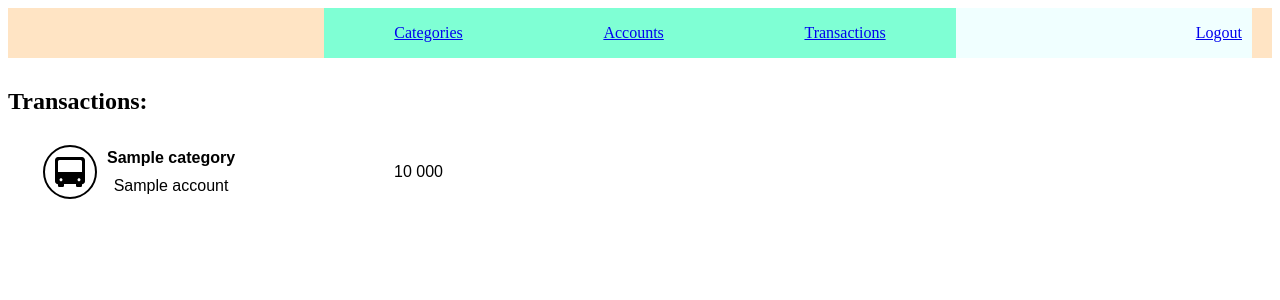
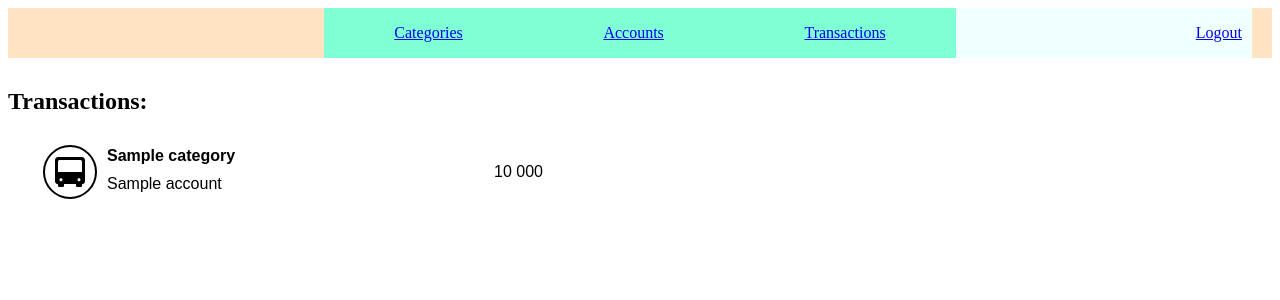
Before and after one commit to kotovskyy/expenseTrackerTest, a Django app: template expensetracker/templates/expensetracker/transactions.html in a window 1280 px wide. Shown: the top 300 px of the page. Run offline with Django 3.2, Linux system fonts and the light colour scheme; the template is opened without the code that fills it: most values are stand-ins (such as "Sample title", 1, 10 or a date in 2020).

Commit message:
Fix links behavior in css files

```diff
--- a/expensetracker/static/expensetracker/category_page.css
+++ b/expensetracker/static/expensetracker/category_page.css
@@ -3,11 +3,16 @@
     flex-direction: row;
     align-items: center;
     justify-content: space-between;
-    width: 400px;
     /* border: 1px solid black; */
     margin: 20px 0px 10px 20px;
     padding: 10px 15px 10px 15px;
     font-family: Arial, Helvetica, sans-serif;
+    width: 500px;
+}
+
+.category-transactions-container-outer>a {
+    text-decoration: none;
+    color: black;
 }
 
 
@@ -34,7 +39,8 @@
 .transaction-category-account {
     display: flex;
     flex-direction: column;
-    align-items: center;
+    align-items: left;
+    vertical-align: top;
     justify-content: space-between;
     margin: 0px 0px 0px 5px;
 }
@@ -45,5 +51,9 @@
 }
 
 .transaction-account-name {
+    margin-bottom: 5px;
+}
+
+.transaction-account-name {
     margin-top: 5px;
 }
--- a/expensetracker/static/expensetracker/homepage.css
+++ b/expensetracker/static/expensetracker/homepage.css
@@ -14,6 +14,11 @@
     row-gap: 20px; /* Adjust the gap as needed */
     column-gap: 30px;
     width: 70%;
+}
+
+#main-categories-container a {
+    text-decoration: none;
+    color: black;
 }
 
 .categories-grid-item {
```
